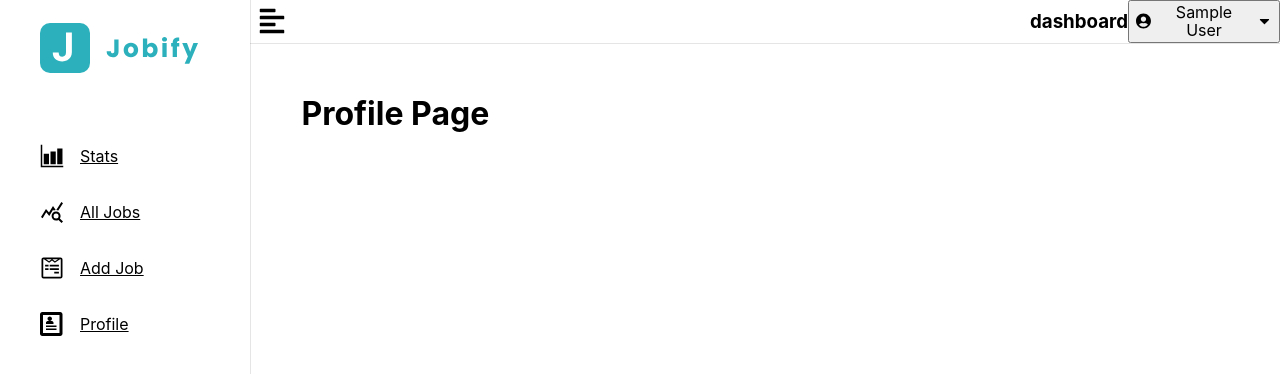
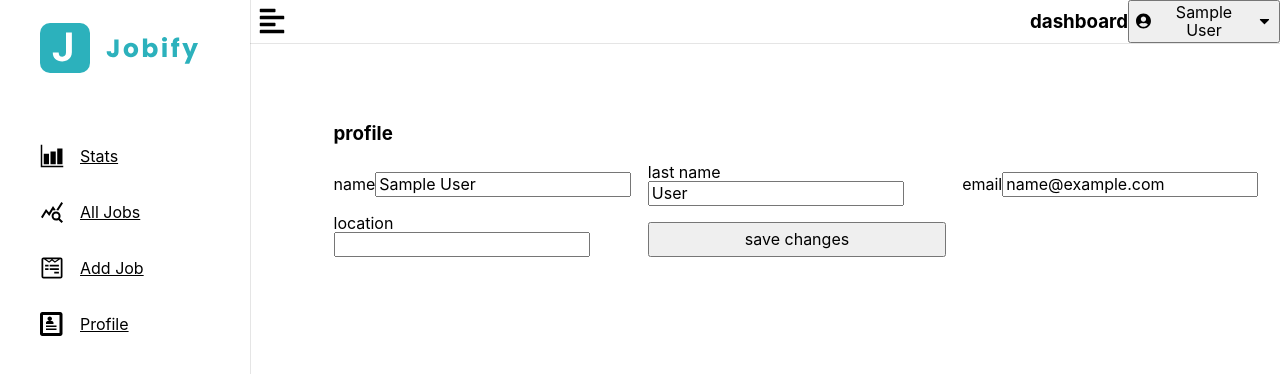
Before and after one commit to Mike11199/applyYourSelf---Job-Tracker, a React (Create React App) app in the folder client/: page /profile in a window 1280 px wide. Shown: the top 374 px of the page. Built offline with nearby package versions, Linux system fonts and the light colour scheme; sample sign-in values are in the browser's storage.

Commit message:
added front end for profile page; need to set up http request with axios

```diff
--- a/client/src/context/appContext.js
+++ b/client/src/context/appContext.js
@@ -117,8 +117,20 @@
     removeUserFromLocalStorage()
   }
 
+  const updateUser = async (currentUser) => {
+    console.log(currentUser)
+  }
+
   return (
-    <AppContext.Provider value={{...state, displayAlert, registerUser, loginUser, toggleSidebar, logoutUser}}>
+    <AppContext.Provider value={{
+      ...state,
+      displayAlert,
+      registerUser,
+      loginUser,
+      toggleSidebar,
+      logoutUser,
+      updateUser
+    }}>
       {children}
     </AppContext.Provider>
   )
--- a/client/src/pages/dashboard/Profile.js
+++ b/client/src/pages/dashboard/Profile.js
@@ -1,6 +1,63 @@
-export const Profile = () => {
+import { useState } from 'react'
+import { FormRow, Alert } from '../../components'
+import { useAppContext } from '../../context/appContext'
+import Wrapper from '../../assets/wrappers/DashboardFormPage'
+
+const Profile = () => {
+  const { user, showAlert, displayAlert, updateUser, isLoading } =
+    useAppContext()
+
+  const [name, setName] = useState(user?.name)
+  const [email, setEmail] = useState(user?.email)
+  const [lastName, setLastName] = useState(user?.lastName)
+  const [location, setLocation] = useState(user?.location)
+
+  const handleSubmit = (e) => {
+    e.preventDefault()
+    if (!name || !email || !lastName || !location) {
+      displayAlert()
+      return
+    }
+    updateUser({ name, email, lastName, location })
+  }
+
   return (
-    <h1>Profile Page</h1>
+    <Wrapper>
+      <form className='form' onSubmit={handleSubmit}>
+        <h3>profile</h3>
+        {showAlert && <Alert />}
+        <div className='form-center'>
+          <FormRow
+            type='text'
+            name='name'
+            value={name}
+            handleChange={(e) => setName(e.target.value)}
+          />
+          <FormRow
+            type='text'
+            labelText='last name'
+            name='lastName'
+            value={lastName}
+            handleChange={(e) => setLastName(e.target.value)}
+          />
+          <FormRow
+            type='email'
+            name='email'
+            value={email}
+            handleChange={(e) => setEmail(e.target.value)}
+          />
+          <FormRow
+            type='text'
+            name='location'
+            value={location}
+            handleChange={(e) => setLocation(e.target.value)}
+          />
+          <button className='btn btn-block' type='submit' disabled={isLoading}>
+            {isLoading ? 'Please Wait...' : 'save changes'}
+          </button>
+        </div>
+      </form>
+    </Wrapper>
   )
 }
 
```
